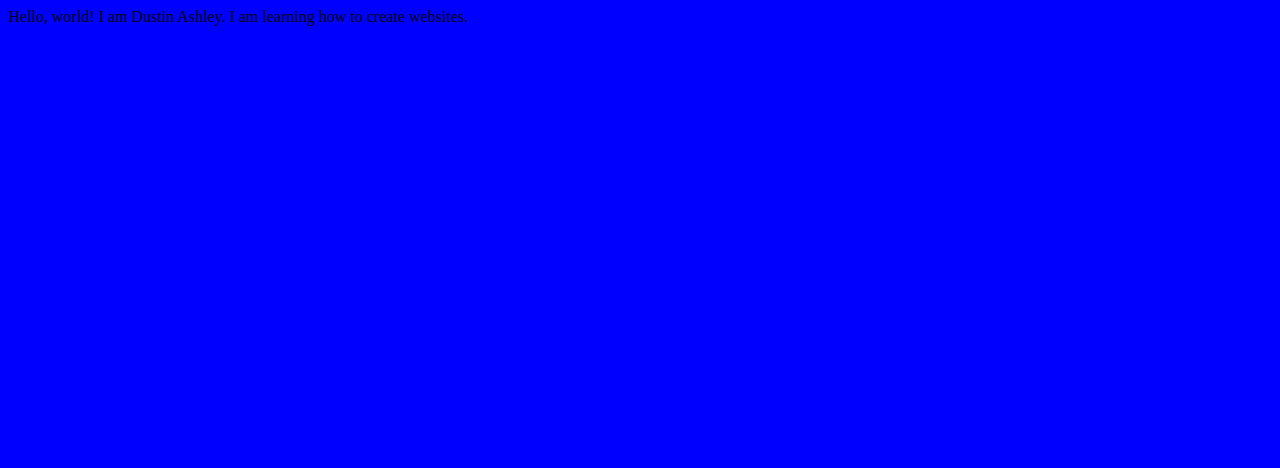
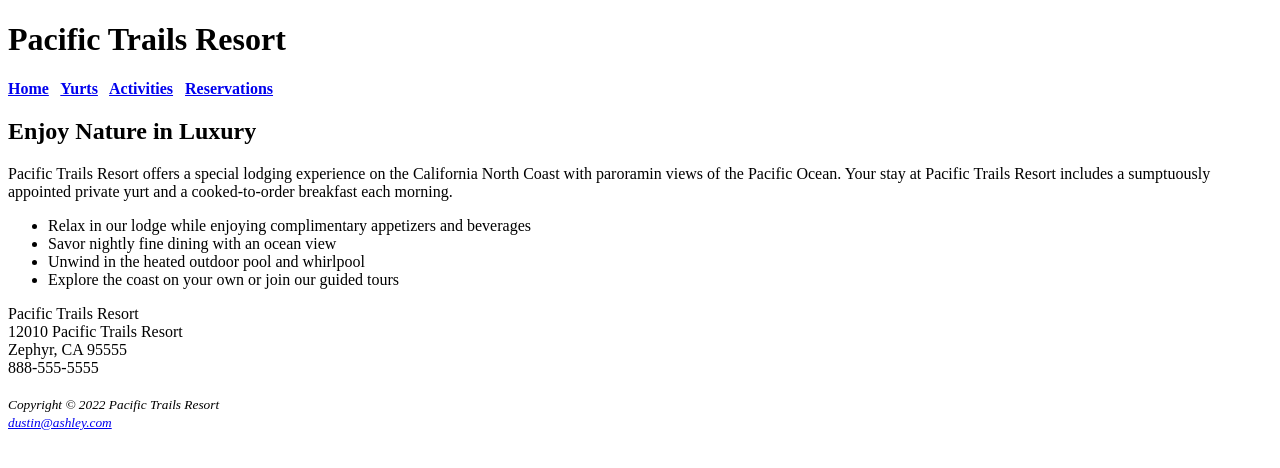
Before and after one commit to djashley-blip/djashley-blip.github.io, a plain HTML site: page index.html in a window 1280 px wide. Drawn offline with Linux system fonts and the light colour scheme.

Commit message:
Add files via upload

```diff
--- a/index.html
+++ b/index.html
@@ -1,12 +1,61 @@
 <!DOCTYPE html>
 <html lang="en">
 <head>
+    <title>Pacific Trails Resort</title>
     <meta charset="UTF-8">
-    <meta name="viewport" content="width=device-width, initial-scale=1.0">
-    <title>Dustin's First Website</title>
-    <link rel="stylesheet" href="styles.css">
 </head>
 <body>
-    Hello, world! I am Dustin Ashley. I am learning how to create websites.
+    <header>
+        <h1>
+            Pacific Trails Resort
+        </h1>
+    </header>
+    <nav>
+        <b>
+            <a href="index.html">Home</a> &nbsp;
+            <a href="yurts.html">Yurts</a> &nbsp;
+            <a href="activities.html">Activities</a> &nbsp;
+            <a href="Reservations.html">Reservations</a> &nbsp;
+        </b>
+    </nav>
+    <main>
+        <h2>Enjoy Nature in Luxury</h2>
+        <p>
+            Pacific Trails Resort offers a special lodging experience
+            on the California North Coast with paroramin views of the
+            Pacific Ocean. Your stay at Pacific Trails Resort includes
+            a sumptuously appointed private yurt and a cooked-to-order
+            breakfast each morning.
+        </p>
+        <ul>
+            <li>
+                Relax in our lodge while enjoying complimentary appetizers
+                and beverages
+            </li>
+            <li>
+                Savor nightly fine dining with an ocean view
+            </li>
+            <li>
+                Unwind in the heated outdoor pool and whirlpool
+            </li>
+            <li>
+                Explore the coast on your own or join our guided tours
+            </li>
+        </ul>
+        <div>
+            Pacific Trails Resort<br>
+            12010 Pacific Trails Resort<br>
+            Zephyr, CA 95555<br>
+            888-555-5555<br><br>
+        </div>
+    </main>
+    <footer>
+        <i>
+            <small>
+                Copyright &copy; 2022 Pacific Trails Resort<br>
+                <a href="mailto:dustin@ashley.com">dustin@ashley.com</a>
+            </small>
+        </i>
+    </footer>
 </body>
 </html>
```
